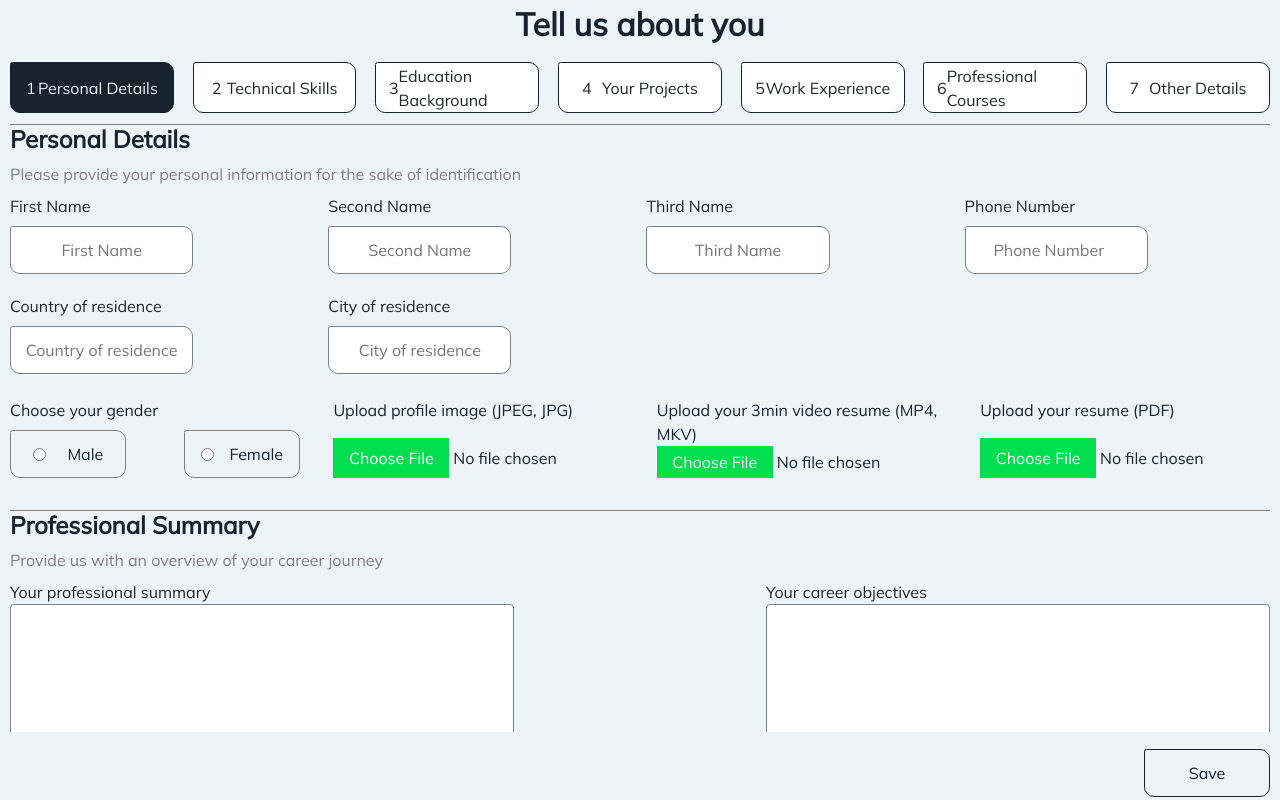
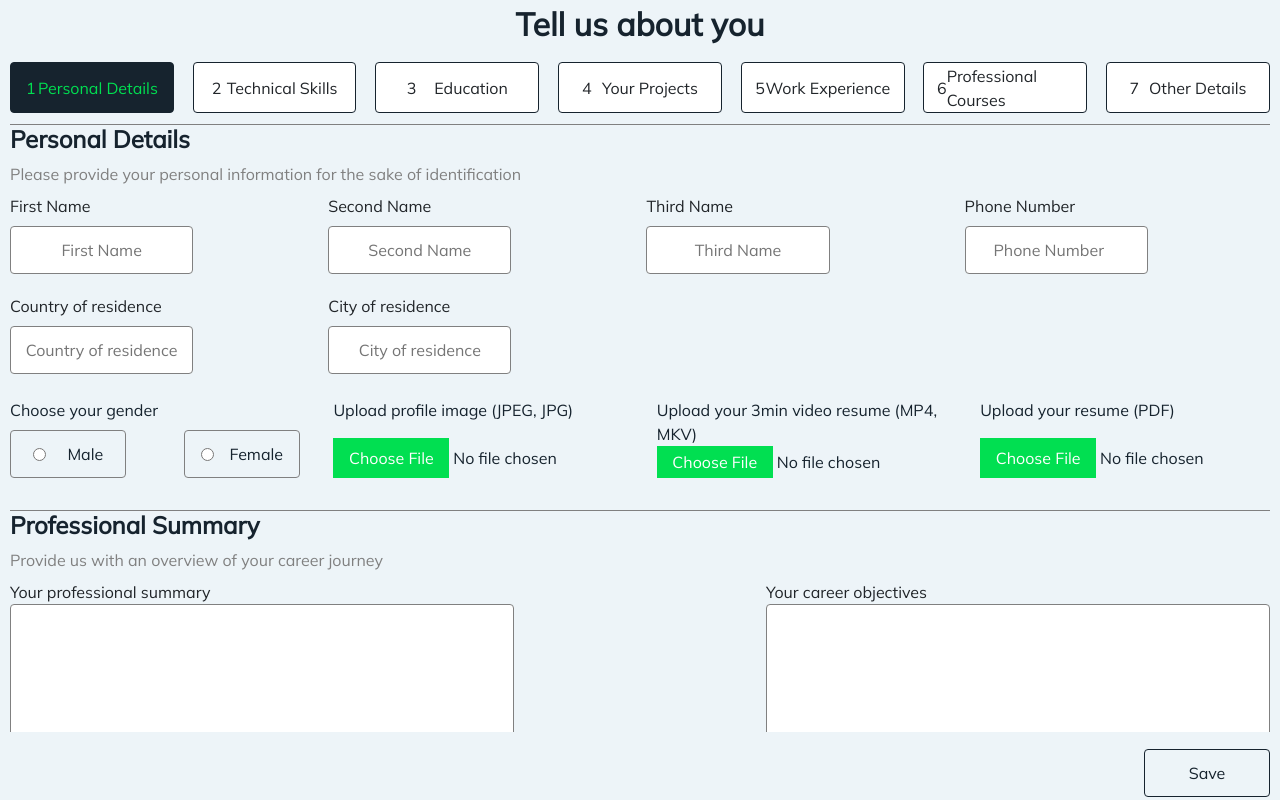
Before and after one commit to MokuaEnock/mboka, a React (Vite) app: page /seeker/signup in a window 1280 px wide. Built offline with nearby package versions, Linux system fonts and the light colour scheme; a small style sheet from the web is missing.

Commit message:
chnage border radius

```diff
--- a/src/Pages/auth/signup.jsx
+++ b/src/Pages/auth/signup.jsx
@@ -15,7 +15,7 @@ function Container() {
     event.preventDefault();
 
     const formData = {
-      job_seeker: {
+      seeker: {
         email,
         username,
         password,
@@ -24,7 +24,7 @@ function Container() {
     };
 
     try {
-      const response = await fetch("http://localhost:3000/job_seekers", {
+      const response = await fetch("http://localhost:3000/seekers", {
         method: "POST",
         headers: {
           "Content-Type": "application/json",
@@ -34,7 +34,7 @@ function Container() {
 
       if (response.ok) {
         const responseData = await response.json();
-        const seekerId = responseData.user.id;
+        const seekerId = responseData.id;
         console.log("Form submitted successfully. Seeker ID:", seekerId);
         localStorage.setItem("seekerId", seekerId);
         handleNavigate();
--- a/src/Pages/seeker/signup/signup.css
+++ b/src/Pages/seeker/signup/signup.css
@@ -52,7 +52,7 @@
   padding-left: 1%;
   padding-right: 1%;
   background-color: white;
-  border-radius: 2.5px 10px 10px;
+  border-radius: 4px;
   cursor: pointer;
 }
 
@@ -60,7 +60,7 @@
   border: thin solid var(--primary);
   height: 70%;
   width: 13%;
-  color: var(--secondary);
+  color: var(--four);
   cursor: pointer;
   display: flex;
   flex-direction: row;
@@ -69,7 +69,7 @@
   padding-left: 1%;
   padding-right: 1%;
   background-color: var(--primary);
-  border-radius: 2.5px 10px 10px;
+  border-radius: 4px;
 }
 
 .seeker-sh-span > p {
@@ -107,7 +107,7 @@
   height: 90%;
   width: 10%;
   border: thin solid var(--primary);
-  border-radius: 2.5px 10px 10px;
+  border-radius: 4px;
   color: var(--primary);
   background-color: transparent;
   font-size: 1rem;
@@ -143,7 +143,7 @@
   height: 60%;
   width: 60%;
   border: thin solid var(--five);
-  border-radius: 2.5px 10px 10px;
+  border-radius: 4px;
   text-align: center;
 }
 
@@ -185,7 +185,7 @@
 .seeker-ss-customs > span > * {
   width: 40%;
   border: thin solid var(--five);
-  border-radius: 2.5px 10px 10px;
+  border-radius: 4px;
   height: 100%;
   display: flex;
   flex-direction: row;
--- a/src/Pages/seeker/signup/signup.jsx
+++ b/src/Pages/seeker/signup/signup.jsx
@@ -1,4 +1,4 @@
-import React, { useState, useRef } from "react";
+import { useState, useRef } from "react";
 import "./signup.css";
 import SeekerSectionHeader from "../../../Components/seeker/ss-header/header";
 
@@ -43,7 +43,7 @@ export default function SeekerSignup() {
       },
       {
         section: 3,
-        text: "Education Background",
+        text: "Education",
       },
       {
         section: 4,
```
